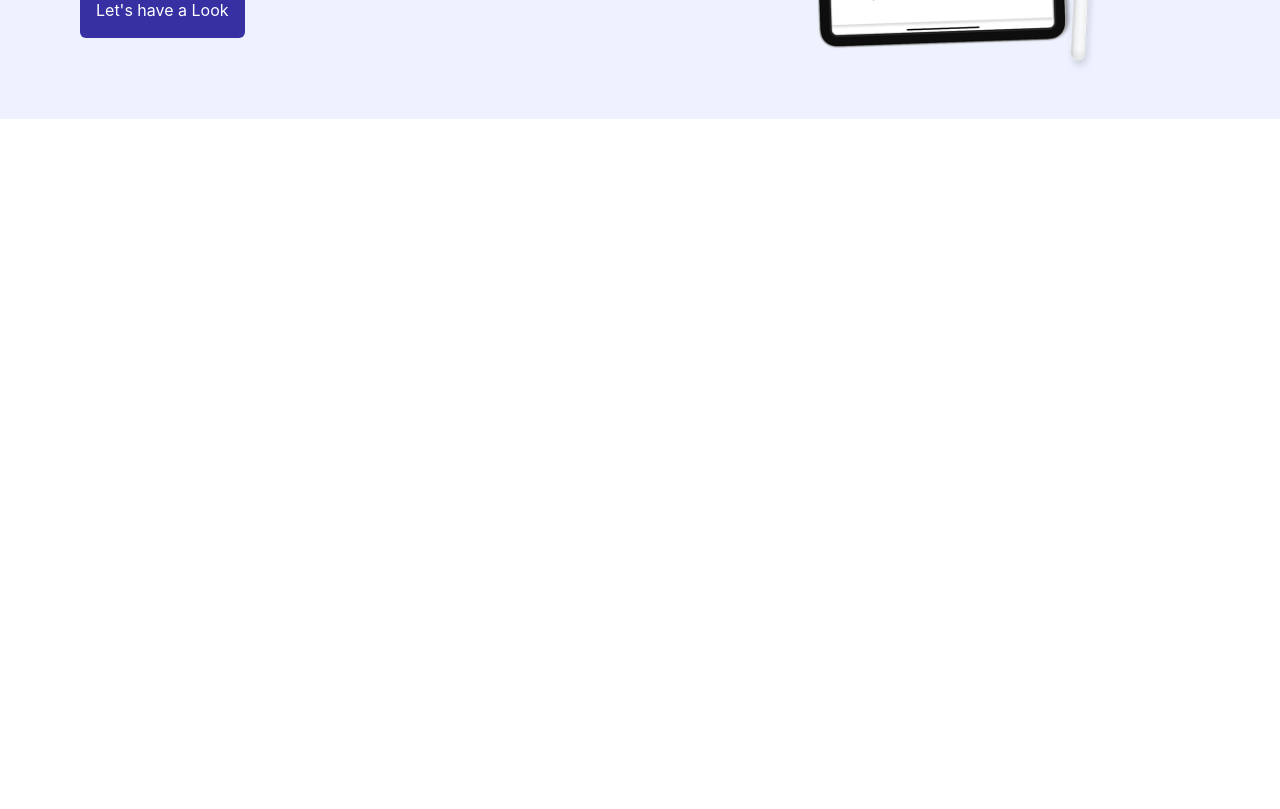
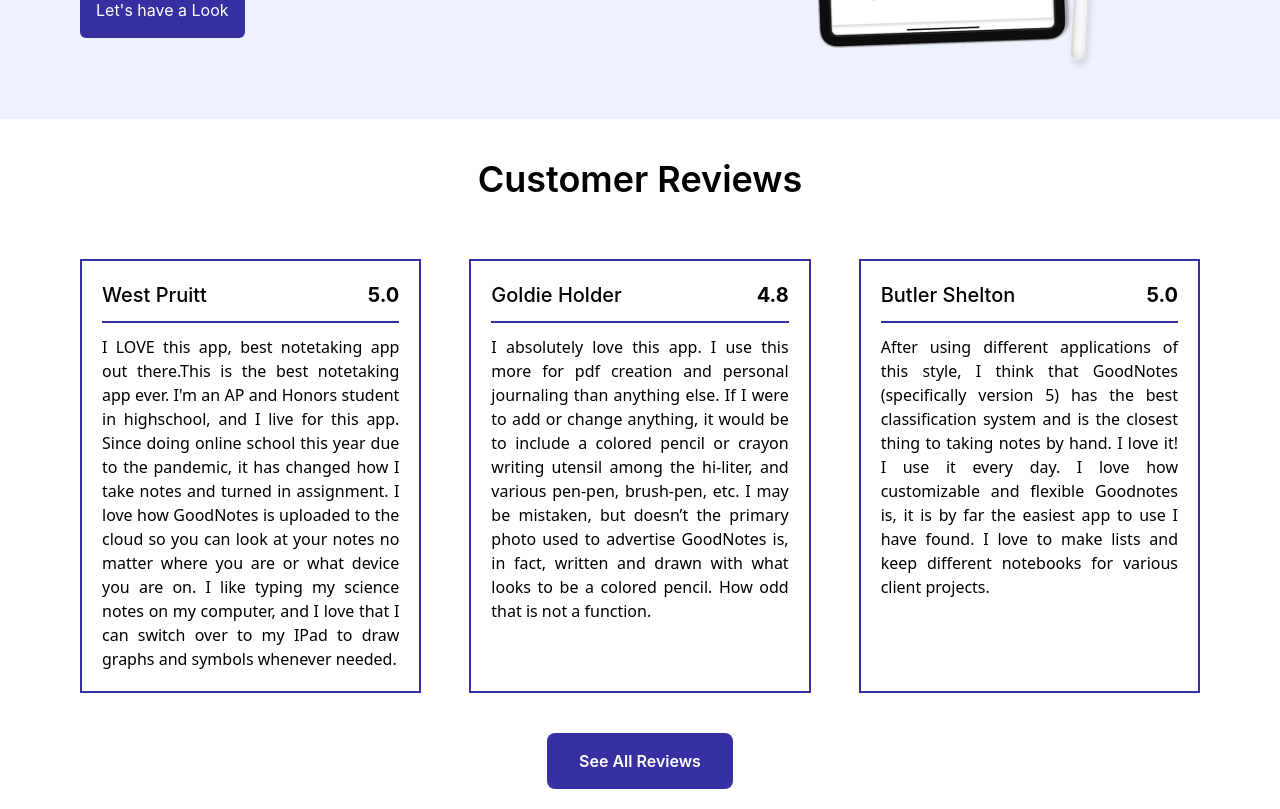
Before and after one commit to SaraAzmin/Product-Analysis-Website-with-React, a React (Create React App) app: page / in a window 1280 px wide. Shown: the part 440-1249 px from the top of the page. Before the commit the page ends 800 px from the top, so only its background shows below. Built offline with nearby package versions, Linux system fonts and the light colour scheme.

Commit message:
review added on homepage

```diff
--- a/public/reviewData.json
+++ b/public/reviewData.json
@@ -3,42 +3,42 @@
         "id": "6249cc7252946e4887825bb4",
         "picture": "http://placehold.it/32x32",
         "name": "West Pruitt",
-        "rating": 5.0,
+        "rating": "5.0",
         "review": "I LOVE this app, best notetaking app out there.This is the best notetaking app ever. I'm an AP and Honors student in highschool, and I live for this app. Since doing online school this year due to the pandemic, it has changed how I take notes and turned in assignment. I love how GoodNotes is uploaded to the cloud so you can look at your notes no matter where you are or what device you are on. I like typing my science notes on my computer, and I love that I can switch over to my IPad to draw graphs and symbols whenever needed."
     },
     {
         "id": "6249cc72682003095d1ef41a",
         "picture": "http://placehold.it/32x32",
         "name": "Goldie Holder",
-        "rating": 4.8,
+        "rating": "4.8",
         "review": "I absolutely love this app. I use this more for pdf creation and personal journaling than anything else. If I were to add or change anything, it would be to include a colored pencil or crayon writing utensil among the hi-liter, and various pen-pen, brush-pen, etc. I may be mistaken, but doesn’t the primary photo used to advertise GoodNotes is, in fact, written and drawn with what looks to be a colored pencil. How odd that is not a function."
     },
     {
         "id": "6249cc72da1d4b844cfaa90d",
         "picture": "http://placehold.it/32x32",
         "name": "Butler Shelton",
-        "rating": 5.0,
+        "rating": "5.0",
         "review": "After using different applications of this style, I think that GoodNotes (specifically version 5) has the best classification system and is the closest thing to taking notes by hand. I love it! I use it every day. I love how customizable and flexible Goodnotes is, it is by far the easiest app to use I have found. I love to make lists and keep different notebooks for various client projects."
     },
     {
         "id": "6249cc7265b633b5f4c62767",
         "picture": "http://placehold.it/32x32",
         "name": "Myrna Foley",
-        "rating": 4.7,
+        "rating": "4.7",
         "review": "I really like that I can set-up various notebooks and I can easily move between them. For example, I have my daily morning journal, my notes related to a course I'm taking, and notes I've jotted during a client call. I don't have to carry or go looking for actual books or slips of paper. They are always with me! I wish you could set the page size. I like to use all 8.5 x 11 paper, but some pages are smaller than others and I have to constantly change my pen thickness."
     },
     {
         "id": "6249cc72d7f661fc1af7b0b0",
         "picture": "http://placehold.it/32x32",
         "name": "Odonnell Wong",
-        "rating": 5.0,
+        "rating": "5.0",
         "review": "The best thing is the near-perfect search. It can convert to text the messiest handwriting, and the search feature is the best of all note-taking apps I've tried. There are tons of custom layouts and options, and there's ease switching between tablet, phone, and computer. I like that I can import and store files and documents. But I like that I can directly write on the document I have uploaded or create a notebook with different templates to fit my specific needs."
     },
     {
         "id": "6249cc7294928d3372a2d800",
         "picture": "http://placehold.it/32x32",
         "name": "Tia Perry",
-        "rating": 4.5,
+        "rating": "4.5",
         "review": "There are different note templates available which I tend to change based on the class I'm taking. When I was in a statistics course, the grid paper came in hand. When I was in a basic read the text and take notes kind of course, the lined paper or even blank paper worked great! The downside of Goodnotes is that to get it to run on a PC you have to download an emulator application. I have not ventured out to give this route a try but if you're willing to do so - it'll make the app much more functional being able to switch between PC and Mac."
     }
 ]
--- a/src/components/CustomerReviewSection/CustomerReviewSection.js
+++ b/src/components/CustomerReviewSection/CustomerReviewSection.js
@@ -1,12 +1,23 @@
 import React from 'react';
 import useReviews from '../../Hooks/useReviews';
+import Review from '../Review/Review';
 
 const CustomerReviewSection = () => {
 
     const [reviews, setReviews] = useReviews([]);
 
+    const threeReviews = reviews.slice(0, 3);
+
     return (
-        <div>
+        <div className='mx-20'>
+            <h2 className='text-4xl my-5 pt-5 font-semibold'>Customer Reviews</h2>
+            <div className='grid grid-cols-1 md:grid-cols-2 lg:grid-cols-3 gap-12 py-10'>
+                {
+
+                    threeReviews.map(review => <Review key={review.id} review={review}></Review>)
+                }
+            </div>
+            <button className='bg-indigo-800 text-white py-4 px-8 mb-5 rounded-lg hover:bg-indigo-400 font-semibold'>See All Reviews</button>
 
         </div>
     );
--- a/src/components/Home/Home.js
+++ b/src/components/Home/Home.js
@@ -1,4 +1,5 @@
 import React from 'react';
+import CustomerReviewSection from '../CustomerReviewSection/CustomerReviewSection';
 import IntroductionSection from '../IntroductionSection/IntroductionSection';
 
 const Home = () => {
@@ -7,6 +8,7 @@ const Home = () => {
             <div className='bg-indigo-50'>
                 <IntroductionSection></IntroductionSection>
             </div>
+            <CustomerReviewSection></CustomerReviewSection>
         </div>
     );
 };
--- /dev/null
+++ b/src/components/Review/Review.js
@@ -0,0 +1,15 @@
+import React from 'react';
+
+const Review = ({ review }) => {
+    return (
+        <div className='border-2 border-indigo-800 p-5'>
+            <div className='flex justify-between border-b-2 border-indigo-800 pb-3 mb-3'>
+                <h4 className='font-medium text-xl'>{review.name}</h4>
+                <h4 className='font-bold text-xl'>{review.rating}</h4>
+            </div>
+            <p className='text-justify font-sans'>{review.review}</p>
+        </div>
+    );
+};
+
+export default Review;
```
